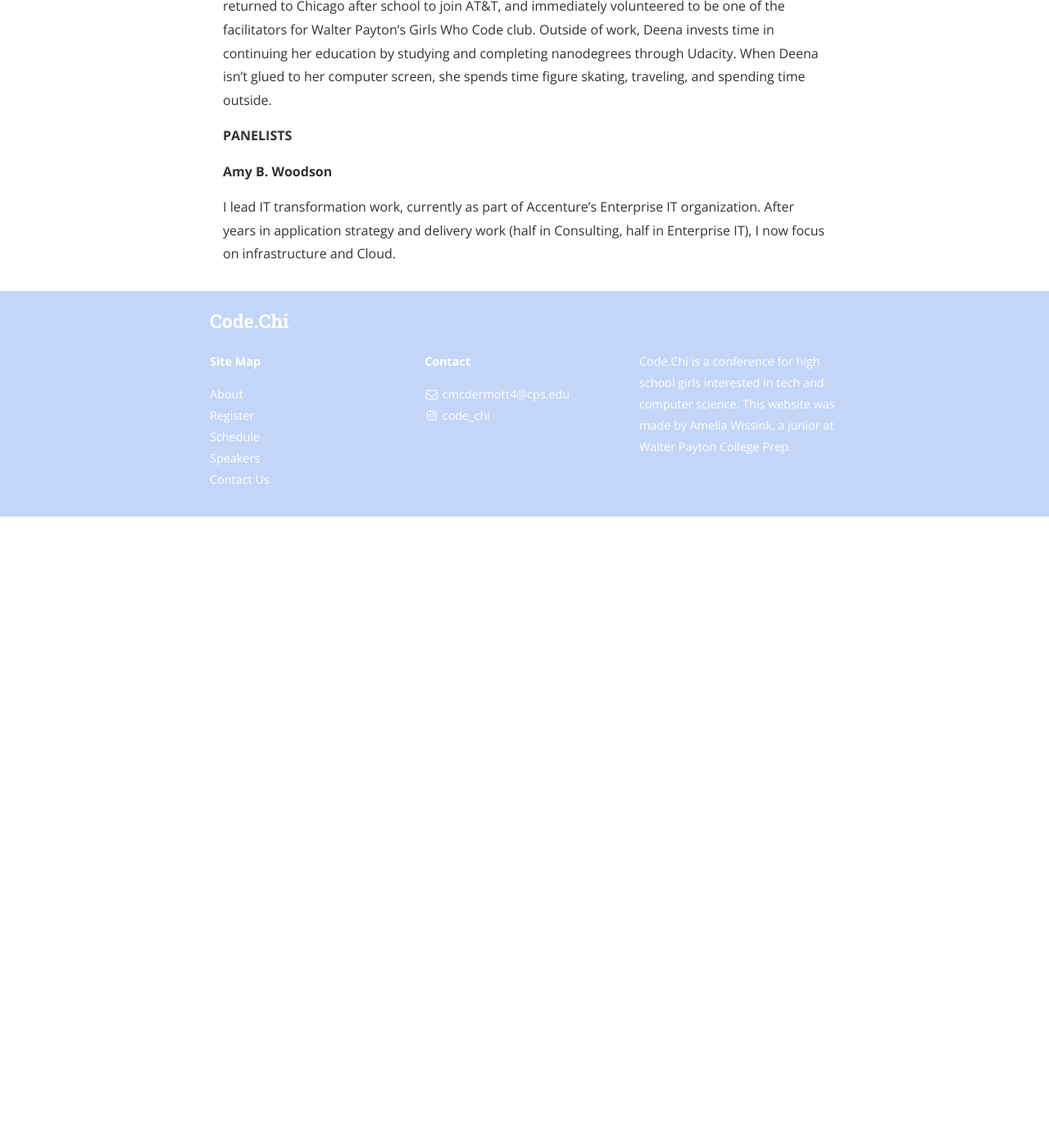
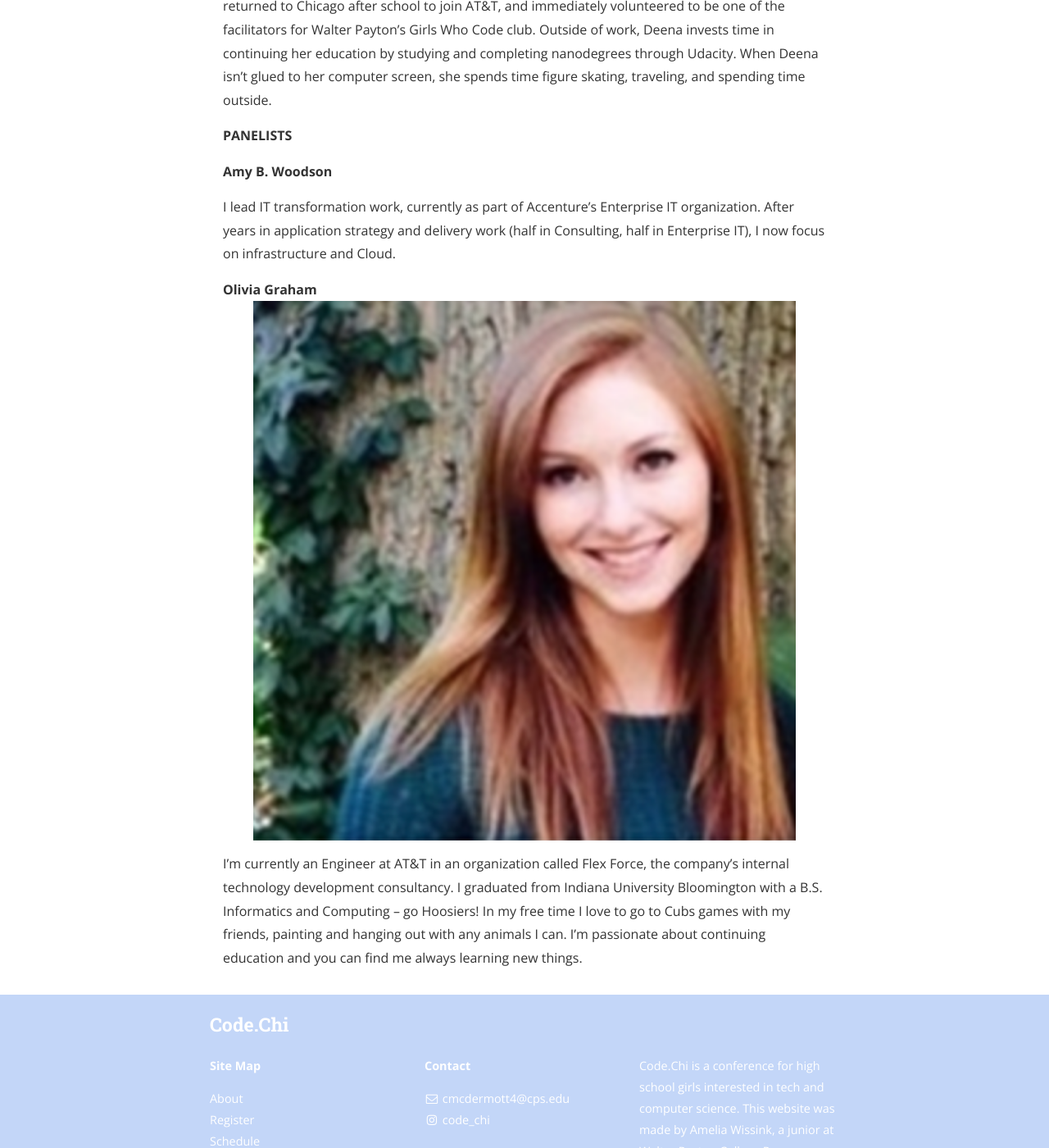
Before and after one commit to awissink/codechi, a Jekyll site: the page built from speakers.md, in a window 1280 px wide and 1400 px high, scrolled down 4366 px. Shown: the whole window at 82% size. Built offline with Jekyll 4.4.1, drawn with Linux system fonts in a browser that asks for light colours; nearby versions of some CDN libraries; before the commit the page ends 4996 px from its top, so only the background shows below that.

Commit message:
Updated speakers.md
Updated speakers markdown file

```diff
--- a/speakers.md
+++ b/speakers.md
@@ -33,3 +33,8 @@ Deena Tenzer is a Software Engineer at AT&T. She is a Chicago native and receive
 **Amy B. Woodson**
 
 I lead IT transformation work, currently as part of Accenture’s Enterprise IT organization. After years in application strategy and delivery work (half in Consulting, half in Enterprise IT), I now focus on infrastructure and Cloud.
+
+**Olivia Graham**
+![](/assets/olivia.png)
+
+I’m currently an Engineer at AT&T in an organization called Flex Force, the company’s internal technology development consultancy. I graduated from Indiana University Bloomington with a B.S. Informatics and Computing – go Hoosiers! In my free time I love to go to Cubs games with my friends, painting and hanging out with any animals I can. I’m passionate about continuing education and you can find me always learning new things.
```
Also changed, not shown: assets/olivia.png (added).
